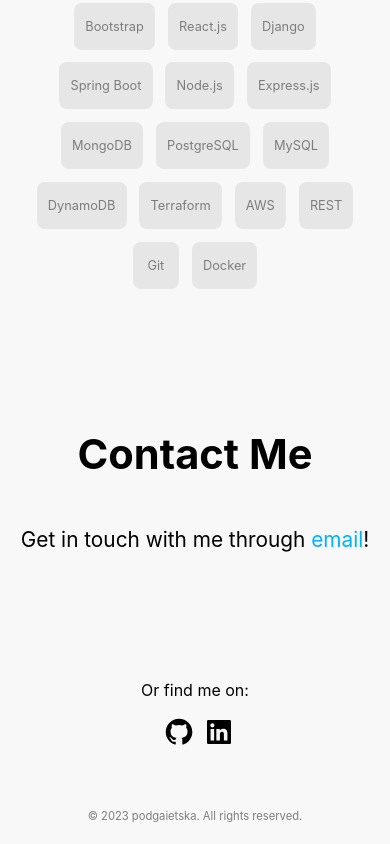
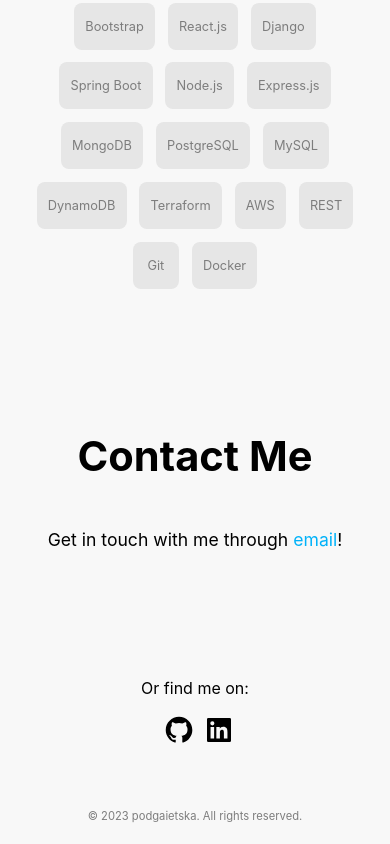
Before and after one commit to podgaietska/Personal-Portfolio, a React (Create React App) app: page / in a window 390 px wide. Shown: the part 4733-5577 px from the top of the page. Built offline with nearby package versions, Linux system fonts and the light colour scheme.

Commit message:
cards positioning fix

```diff
--- a/src/App.css
+++ b/src/App.css
@@ -269,7 +269,7 @@ a{
   }
 
   .card-container.three {
-    top: -12%;
+    top: -18%;
   }
 }
 
@@ -991,6 +991,11 @@ a{
     font-size: 2.6rem;
   }
 
+  .email{
+    font-size: 1.1rem !important;
+  }
+
+
   .contact-container{
     height: 60vh;
   }
```
